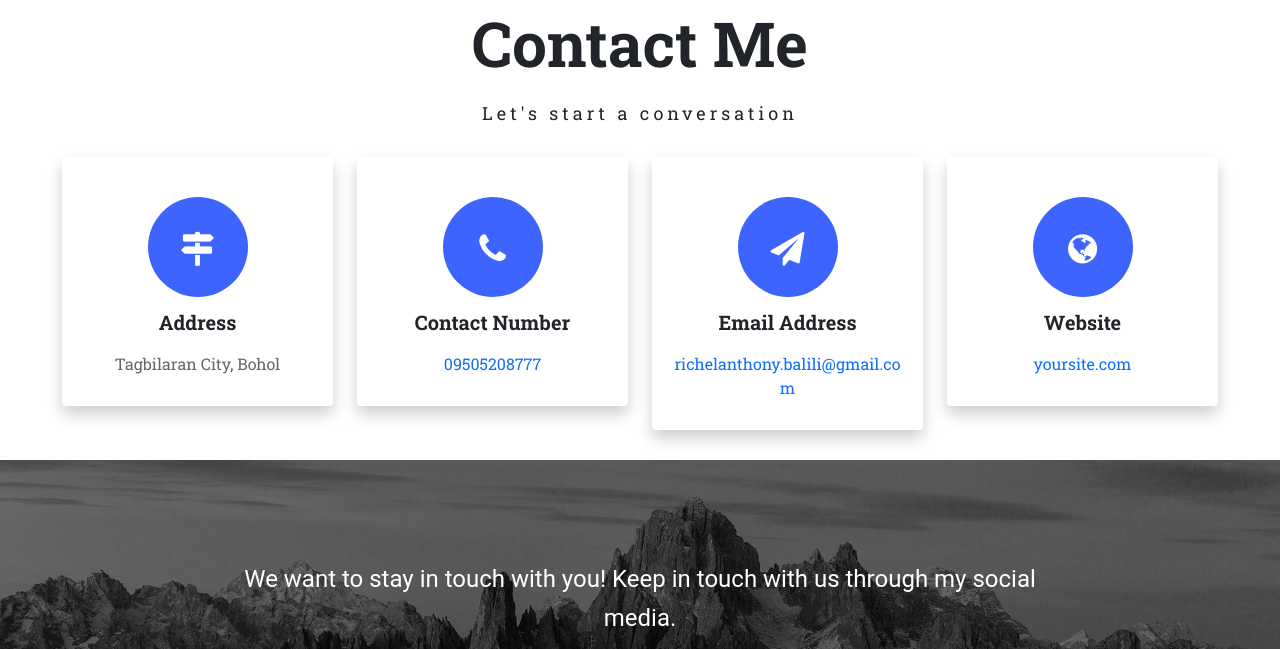
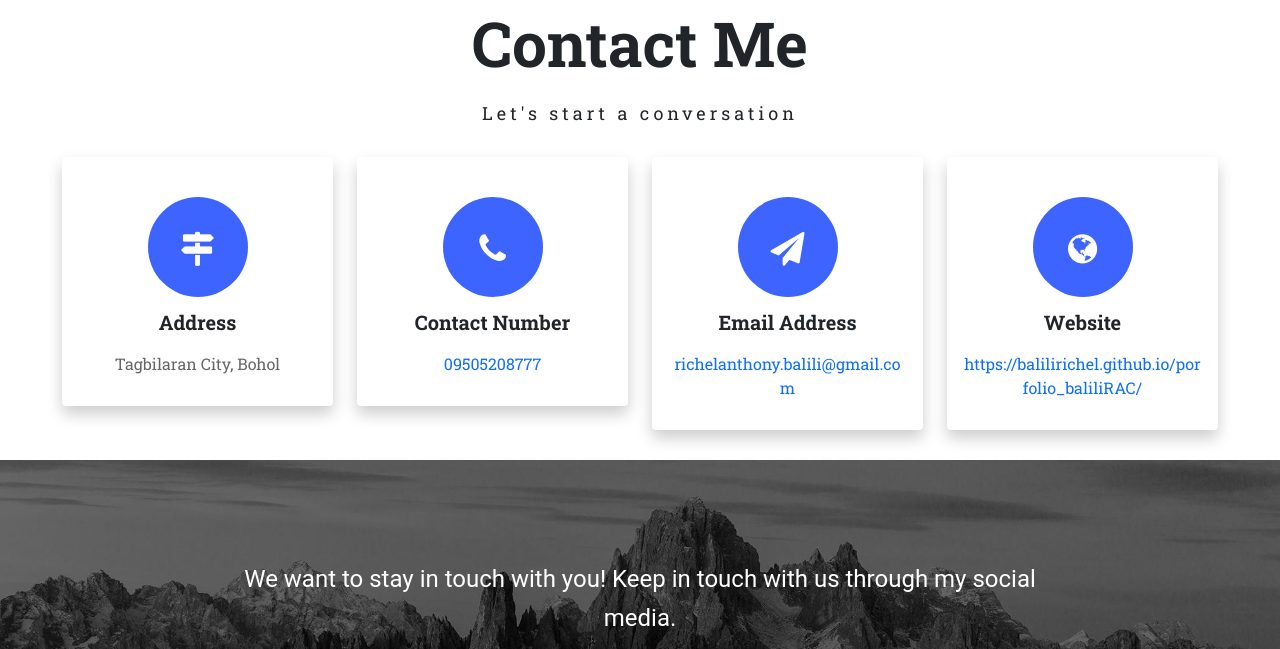
Before and after one commit to balilirichel/porfolio_baliliRAC, a plain HTML site: page index.html in a window 1280 px wide. Shown: the part 5920-6569 px from the top of the page. Drawn offline with nearby package versions, Linux system fonts and the light colour scheme.

Commit message:
Update index.html

```diff
--- a/index.html
+++ b/index.html
@@ -362,7 +362,7 @@
                                 <div class="card-circle-icon"><i class="fa fa-globe" aria-hidden="true"></i></div>
                             </div>
                             <div class="card-heading">Website</div>
-                            <div class="card-para"><a class="card-link" href="#">yoursite.com</a></div>
+                            <div class="card-para"><a class="card-link" href="https://balilirichel.github.io/porfolio_baliliRAC/">https://balilirichel.github.io/porfolio_baliliRAC/</a></div>
                         </div>
                         <!-- <div class="card-footer"></div> -->
                     </div>
```
